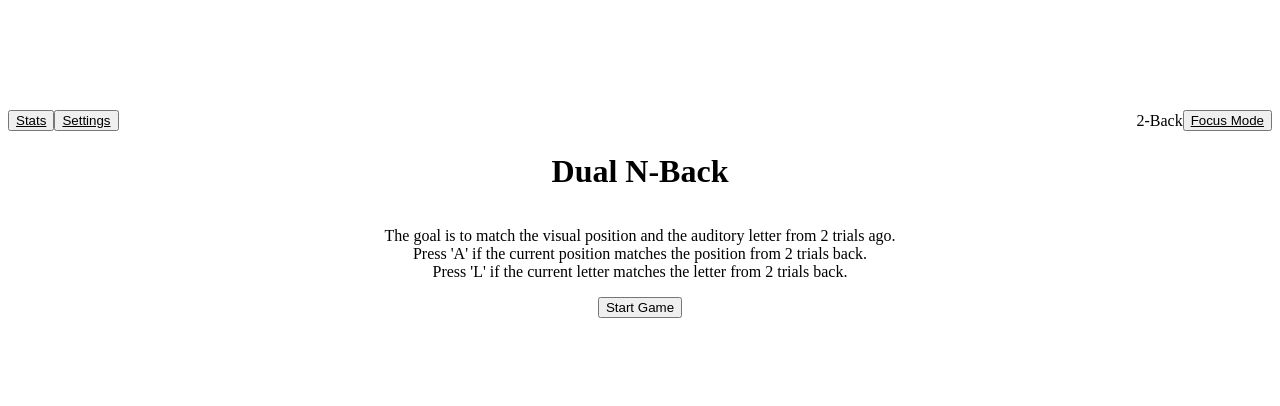
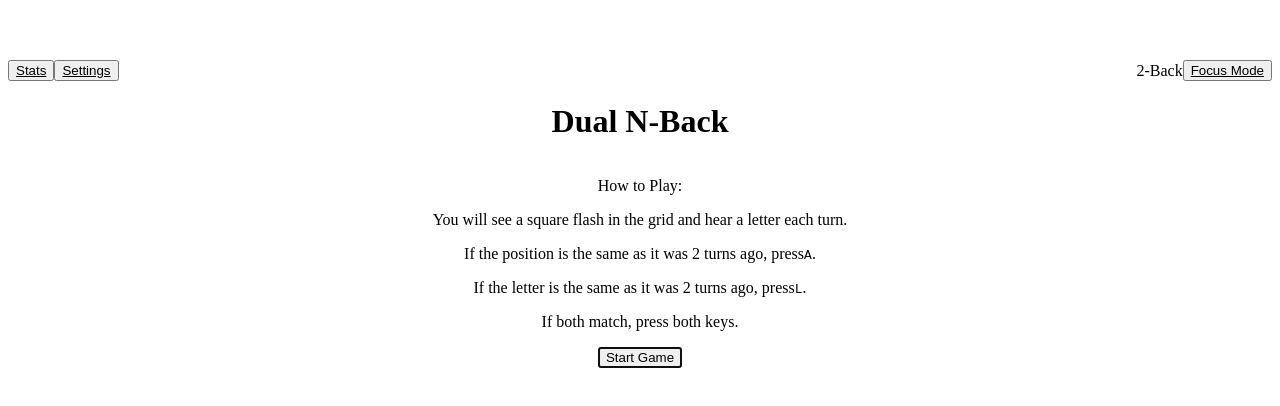
Before and after one commit to Andersgoliversen/dual-n-back, a React (Vite) app: page / in a window 1280 px wide. Shown: the part 194-600 px from the top of the page. Built offline with nearby package versions, Linux system fonts and the light colour scheme.

Commit message:
Add intro instructions and start button focus

```diff
--- a/src/App.jsx
+++ b/src/App.jsx
@@ -61,6 +61,8 @@ export default function App() {
   const incorrectFlashTimeoutRef = useRef(null);
   const [buttonHighlight, setButtonHighlight] = useState({ vis: null, aud: null });
   const buttonHighlightTimeouts = useRef({ vis: null, aud: null });
+  // Ref for the start button so it can be focused when the intro screen appears
+  const startButtonRef = useRef(null);
   // Controls visibility of the share links shown on the results screen
   const [showShareOptions, setShowShareOptions] = useState(false);
 
@@ -130,6 +132,13 @@ export default function App() {
     if (buttonHighlightTimeouts.current.vis) clearTimeout(buttonHighlightTimeouts.current.vis);
     if (buttonHighlightTimeouts.current.aud) clearTimeout(buttonHighlightTimeouts.current.aud);
   };
+
+  // Automatically focus the Start button whenever the intro screen is shown
+  useEffect(() => {
+    if (gameState === 'intro' && startButtonRef.current) {
+      startButtonRef.current.focus();
+    }
+  }, [gameState]);
 
   // Visually highlight the response buttons when a correct/incorrect/missed
   // response occurs to provide immediate feedback to the player.
@@ -371,15 +380,23 @@ export default function App() {
       {gameState === 'intro' && (
         <div className="flex flex-col items-center text-center space-y-4">
           <h1 className="text-3xl font-semibold">Dual N-Back</h1>
-          <p className="max-w-md text-gray-700">
-            The goal is to match the visual position and the auditory letter from {N} trials ago.
-            <br />
-            Press 'A' if the current position matches the position from {N} trials back.
-            <br />
-            Press 'L' if the current letter matches the letter from {N} trials back.
-          </p>
+          <div className="mb-4 text-center max-w-md text-sm text-gray-800">
+            <p className="mb-2">How to Play:</p>
+            <p>You will see a square flash in the grid and hear a letter each turn.</p>
+            <p>
+              If the position is the same as it was {N} turns ago, press
+              <kbd className="font-semibold px-1">A</kbd>.
+            </p>
+            <p>
+              If the letter is the same as it was {N} turns ago, press
+              <kbd className="font-semibold px-1">L</kbd>.
+            </p>
+            <p>If both match, press both keys.</p>
+          </div>
           <button
-            className="px-6 py-3 rounded-lg bg-blue-500 text-white hover:bg-blue-600"
+            ref={startButtonRef}
+            autoFocus
+            className="px-6 py-3 bg-blue-600 hover:bg-blue-700 text-white font-semibold rounded"
             onClick={startGame}
           >
             Start Game
```
